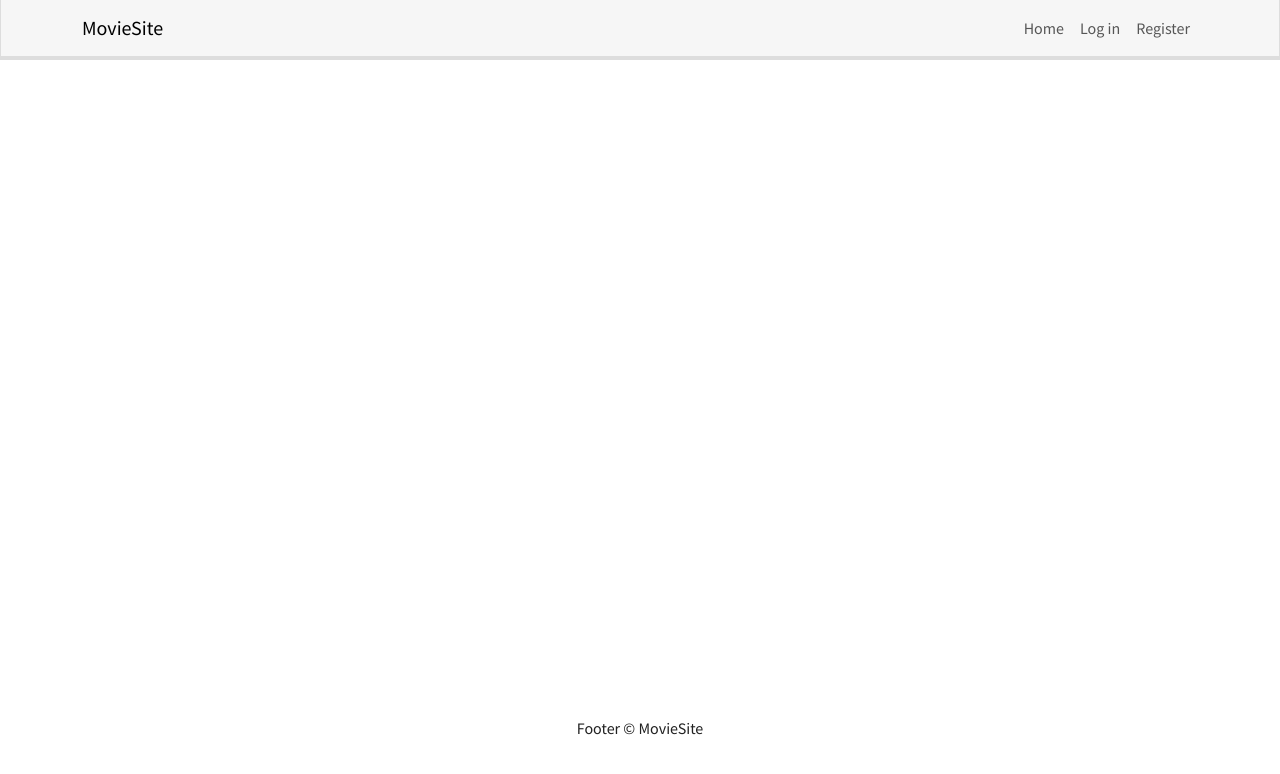
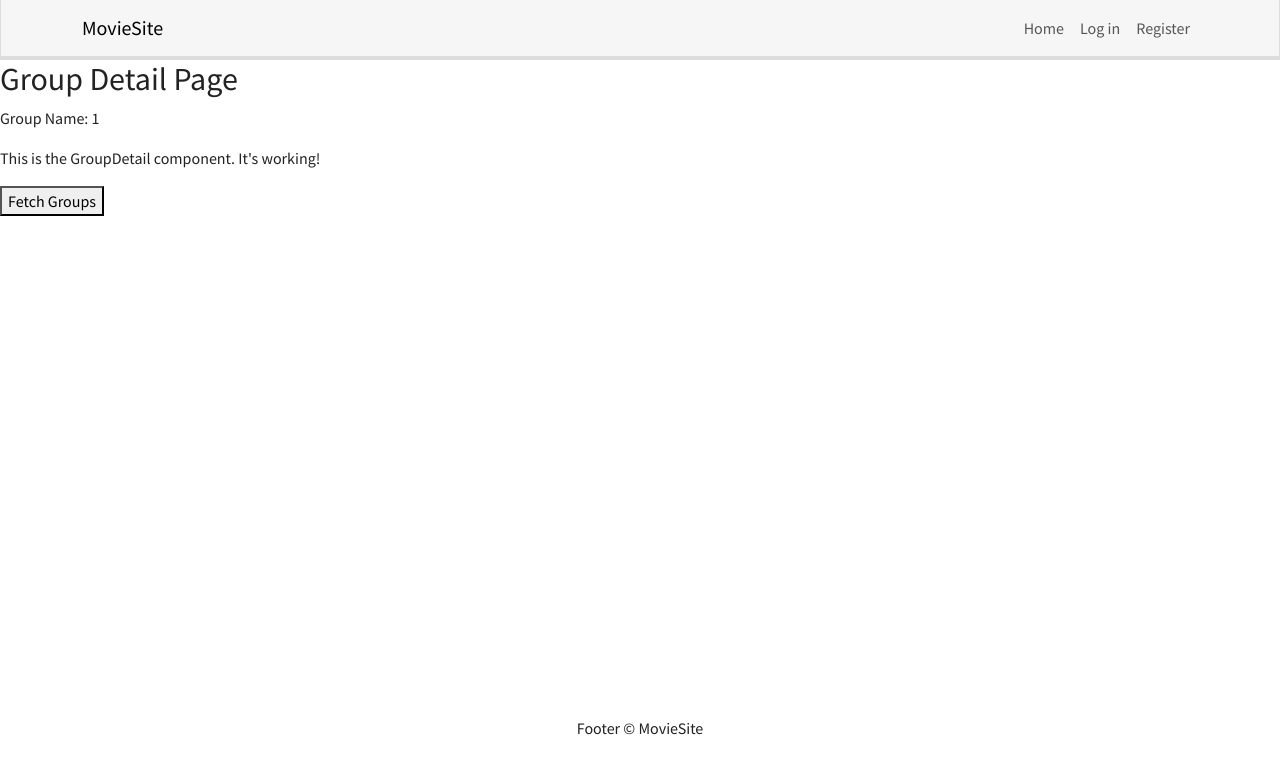
Before and after one commit to TVT22-16/MovieSite, a React (Create React App) app in the folder client/: page /groups/1 in a window 1280 px wide. Shown: the top 774 px of the page. Built offline with nearby package versions, Linux system fonts and the light colour scheme; a small style sheet from the web is missing.

Commit message:
Lisätty ryhmäsivu sekä käyttäjien fetchaus

```diff
--- a/client/src/App.js
+++ b/client/src/App.js
@@ -10,6 +10,7 @@ import Settings from './assets/Settings';
 import MovieInfo from './components/MovieInfo';
 import Users from './assets/Userlist';
 import Groups from './assets/Groups';
+import GroupDetail from './components/GroupDetail';
 
 
 
@@ -33,7 +34,7 @@ function App() {
             <Route path="/userlist" element={<Users/>} />
             <Route path="/groups" element={<Groups />} />
             <Route path="/movieinfo/" element={<MovieInfo/>}/>
-
+            <Route path="/groups/:group_name" element={<GroupDetail />} />
 
           </Routes>
         </main>
--- a/client/src/assets/Groups.js
+++ b/client/src/assets/Groups.js
@@ -3,18 +3,29 @@ import { Container, Row, Col } from 'react-bootstrap';
 import React, { useState, useEffect } from 'react';
 import axios from 'axios';
 import { GroupModal } from '../components/Groupcreate.js';
+import { Link } from 'react-router-dom';
+
 
 function Groups() {
     const [groups, setGroups] = useState([]);
+    const [mygroups, setMyGroups] = useState([]);
     const [modalIsOpen, setModalIsOpen] = useState(false);
 
+    const username = sessionStorage.getItem('username');
     // Function to fetch all groups
     const fetchGroups = async () => {
         try {
-            const response = await axios.get('http://localhost:3001/groups');
+            const response = await axios.get('http://localhost:3001/groups'); //
             setGroups(response.data);
         } catch (error) {
             console.error('Error fetching groups:', error.response ? error.response.data : error.message);
+        }
+        try {
+            const response = await axios.get(`http://localhost:3001/groups/user/${username}`);
+            setMyGroups(response.data);
+        }
+        catch (error) {
+            console.error('Error fetching My Groups:', error.response ? error.response.data : error.message);
         }
     };
 
@@ -45,16 +56,15 @@ return (
     <div>
     <Container>
       <h1>All Groups</h1>
-      <Row>
-        <Col md={6}>
-          {/* All Groups */}
-          <button onClick={handleOpenModal}>Add Group</button>
+      <button onClick={handleOpenModal}>Add Group</button>
           <GroupModal
             isOpen={modalIsOpen}
             onRequestClose={handleCloseModal}
             onSubmit={handleModalSubmit}
           />
-          <div
+      <Row>
+        <Col md={6}>
+        <div
             className="group-container"
             style={{ height: '400px', overflowY: 'auto', border: '1px solid #ddd', padding: '10px' }}
           >
@@ -71,9 +81,16 @@ return (
         </Col>
         <Col md={6}>
           {/* My Groups */}
-          {/* Add logic to display groups specific to the logged-in user */}
-          <div className="group-container">
-            {/* Display user-specific groups here */}
+          <div className="group-container" style={{ height: '400px', overflowY: 'auto', border: '1px solid #ddd', padding: '10px' }}>
+            {mygroups.map((group) => (
+              <Link to={`/groups/${group.group_name}`} key={group.group_name} className="mb-3">
+              <div className="group-box p-3 border">
+                  <h3>{group.group_name}</h3>
+                  <p style={{ maxHeight: '80px', overflow: 'hidden' }}>{group.group_description}</p>
+                  {/* Add more details or actions as needed */}
+                </div>
+              </Link>
+            ))}
           </div>
         </Col>
       </Row>
--- /dev/null
+++ b/client/src/components/GroupDetail.js
@@ -0,0 +1,25 @@
+import React from 'react';
+import { useParams } from 'react-router-dom';
+import axios from 'axios';
+
+function GroupDetail() {
+  const { group_name } = useParams();
+
+  const fetchGroups = async () => {
+    try {
+        const response = await axios.get(`http://localhost:3001/users_groups/${group_name}`); //
+        console.log(response.data);
+    } catch (error) {
+        console.error('Error fetching groups:', error.response ? error.response.data : error.message);
+    }
+  };
+  return (
+    <div>
+      <h2>Group Detail Page</h2>
+      <p>Group Name: {group_name}</p>
+      <p>This is the GroupDetail component. It's working!</p>
+      <button onClick={fetchGroups}>Fetch Groups</button>
+    </div>
+  );
+}
+export default GroupDetail;
```
Also changed, not shown: 2 other files (tests, documents, lock files or other folders).
